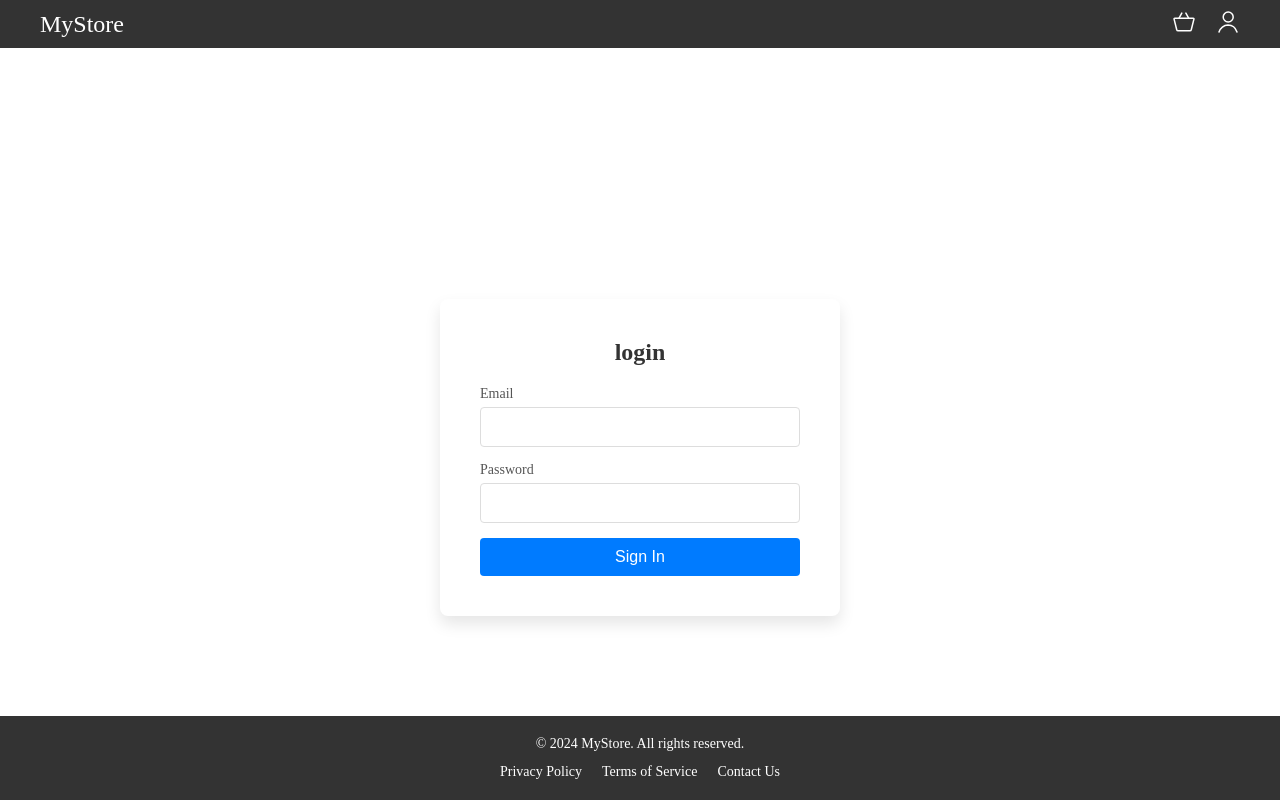
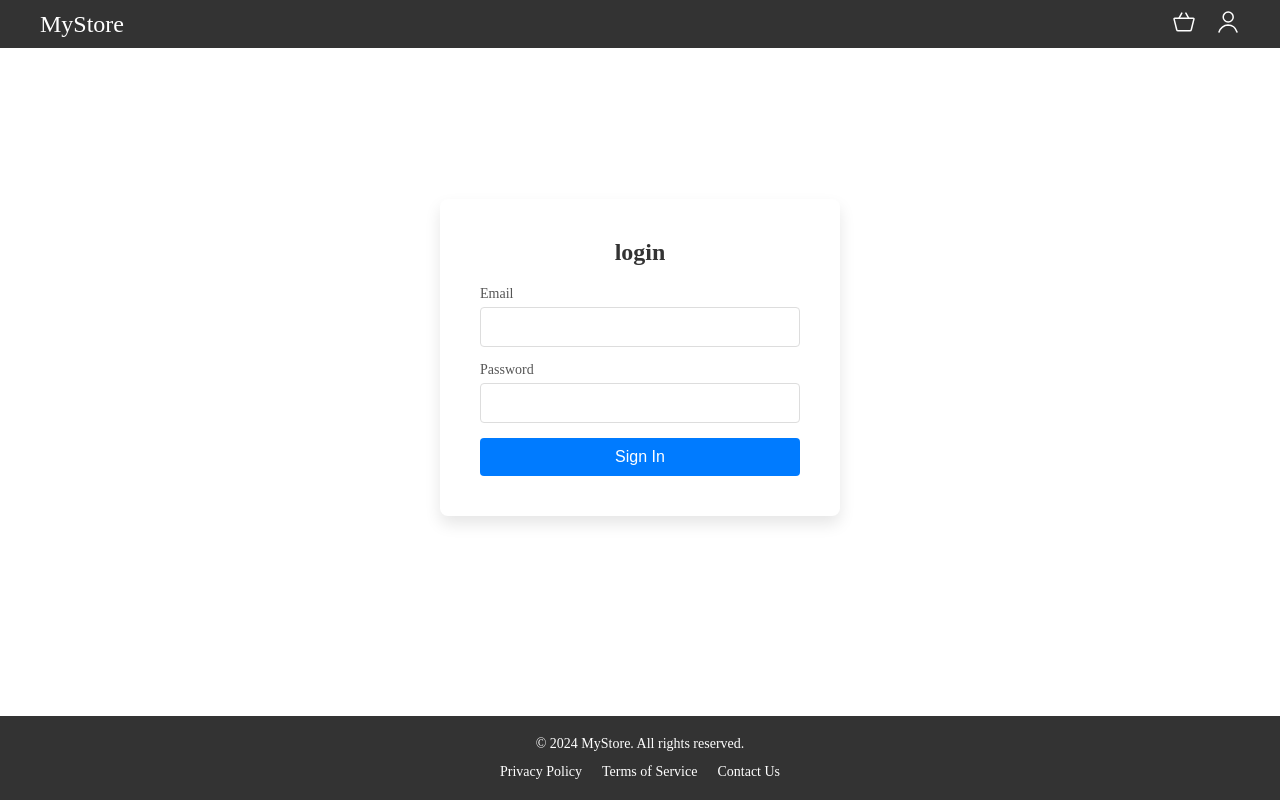
Before and after one commit to kardahim/eCommerce, an Angular app: page /login in a window 1280 px wide. Built offline with nearby package versions, Linux system fonts and the light colour scheme.

Commit message:
put router-outlet inside app__content

```diff
--- a/src/app/app.component.html
+++ b/src/app/app.component.html
@@ -1,6 +1,8 @@
 <div class="app">
   <app-navigation />
-  <router-outlet />
+  <div class="app__content">
+    <router-outlet />
+  </div>
   <app-cart />
   <app-footer />
 </div>
--- a/src/app/app.component.scss
+++ b/src/app/app.component.scss
@@ -3,8 +3,9 @@
   display: flex;
   flex-direction: column;
   gap: 50px;
+
+  &__content {
+    flex: 1;
+    align-content: center;
+  }
 }
-
-router-outlet {
-  flex: 1;
-}
--- a/src/app/app.routes.ts
+++ b/src/app/app.routes.ts
@@ -5,6 +5,7 @@ import { RegisterComponent } from './features/register/register.component';
 import { ProductDetailsComponent } from './features/product-details/product-details.component';
 import { CheckoutComponent } from './features/checkout/checkout.component';
 import { HistoryComponent } from './features/history/history.component';
+import { authGuard } from './auth.guard';
 
 export const routes: Routes = [
   {
@@ -30,5 +31,6 @@ export const routes: Routes = [
   {
     path: 'history',
     component: HistoryComponent,
+    canActivate: [authGuard],
   },
 ];
--- a/src/app/features/login/login.component.scss
+++ b/src/app/features/login/login.component.scss
@@ -4,7 +4,7 @@
   border-radius: 8px;
   box-shadow: 0 8px 16px rgba(0, 0, 0, 0.1);
   max-width: 400px;
-  margin: auto;
+  margin: 0 auto;
 
   &__header {
     text-align: center;
--- a/src/app/features/register/register.component.scss
+++ b/src/app/features/register/register.component.scss
@@ -4,7 +4,7 @@
   border-radius: 8px;
   box-shadow: 0 8px 16px rgba(0, 0, 0, 0.1);
   max-width: 400px;
-  margin: auto;
+  margin: 0 auto;
 
   &__header {
     text-align: center;
```
